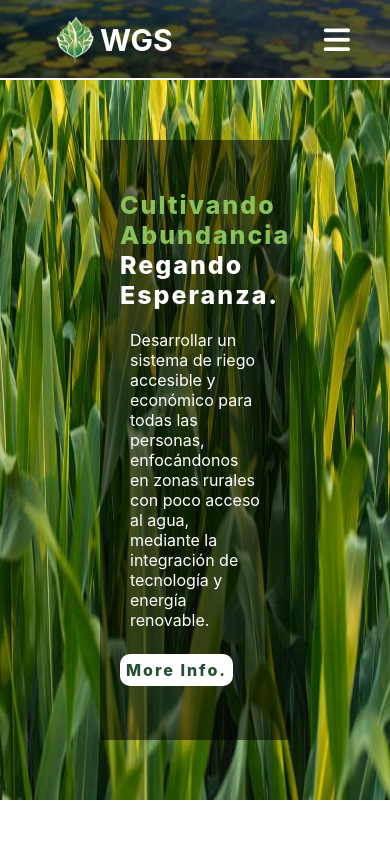
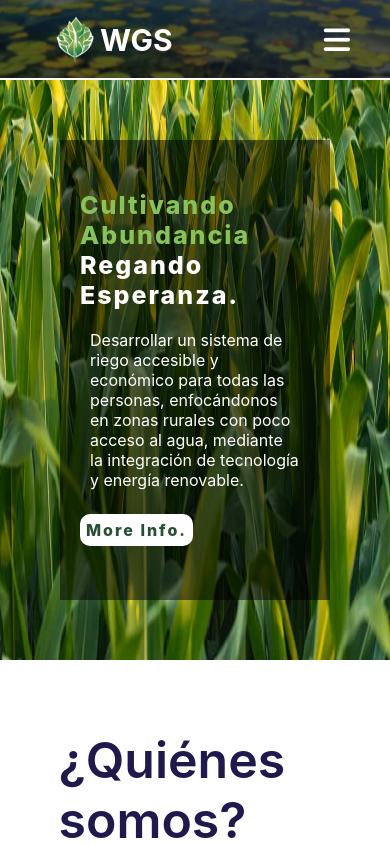
Before and after one commit to SauloMLA/watergrowth, a React (Create React App) app: page / in a window 390 px wide. Shown: the top 844 px of the page. Built offline with nearby package versions, Linux system fonts and the light colour scheme.

Commit message:
cambio mini

```diff
--- a/src/index.css
+++ b/src/index.css
@@ -182,7 +182,7 @@ a:hover{
 
 @media (max-width: 635px){
   .conttent-fir{
-    margin: 60px 10%;
+    margin: 60px 60px;
     background-size:100% 50%;
   }
 }
@@ -587,13 +587,9 @@ background-size: 120%;
 
   }
 
-  @media screen and (min-width: 508px) {
-
-  }
-
   @media (max-width: 635px){
     .conttent-fir{
-      margin: 60px 100px;
+      margin: 60px 60px;
     }
     .servicios {
       height: 110%;
```
